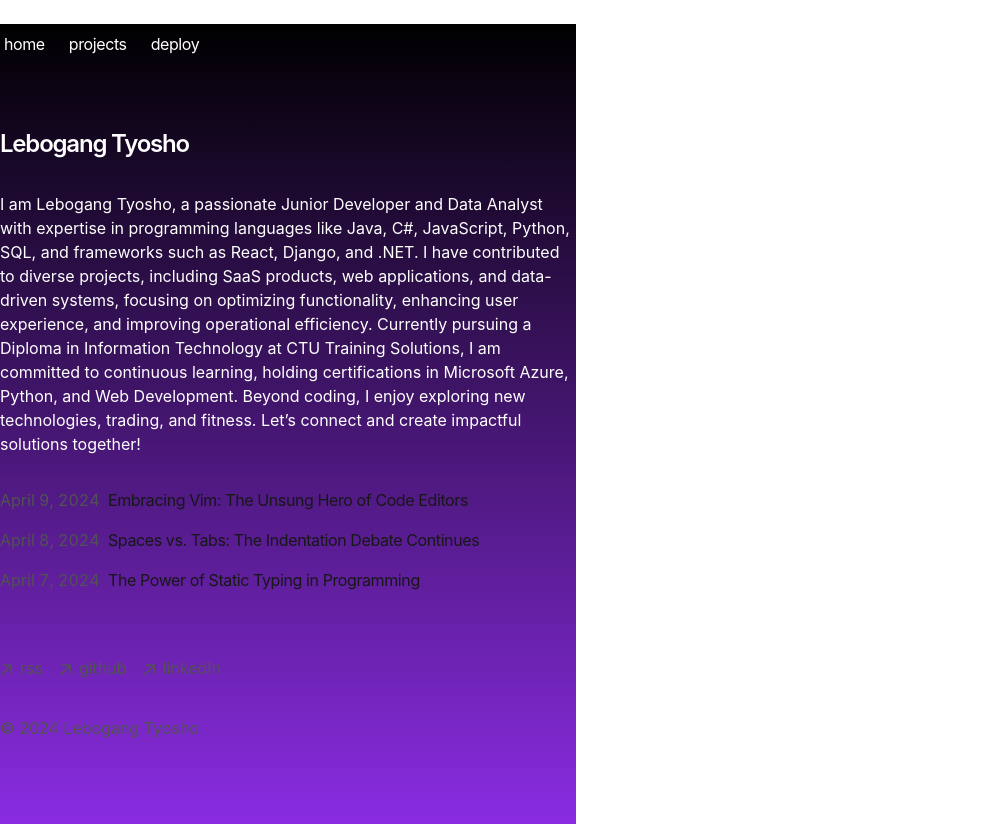
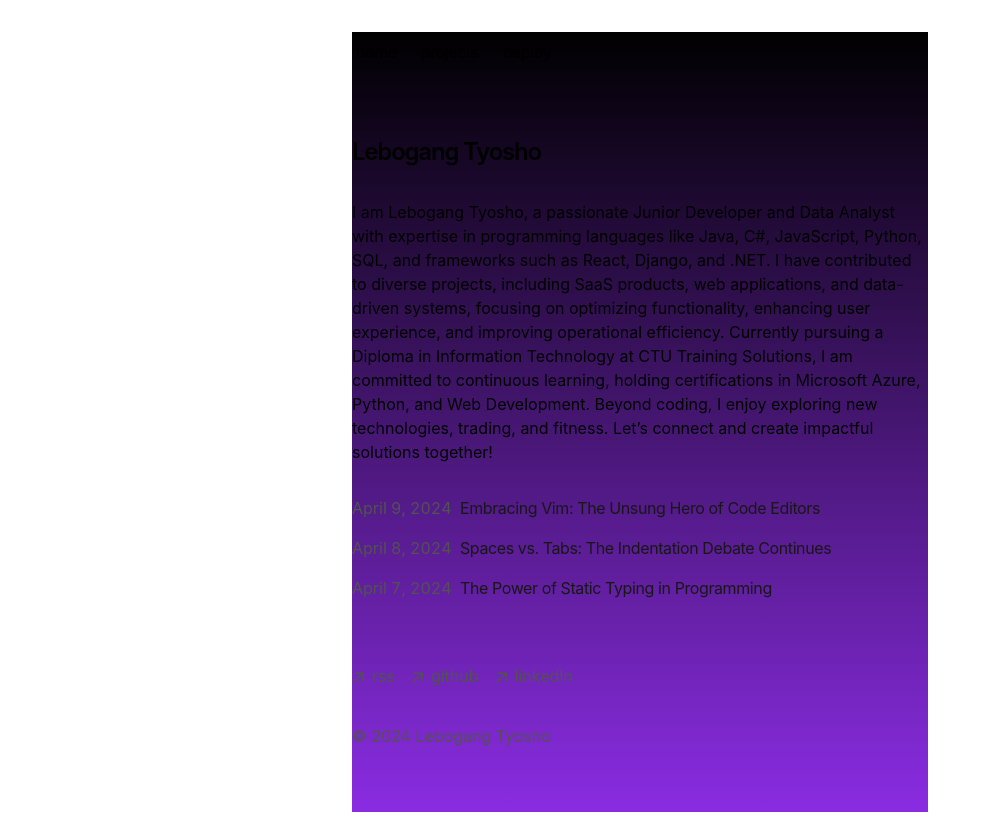
Before and after one commit to kyroxwren/myPortfolio, a Next.js app: page / in a window 1280 px wide. Shown: the whole page, without its empty margins (0-991 px from the left). Built offline with nearby package versions, Linux system fonts and the light colour scheme.

Commit message:
changes #3v4

```diff
--- a/app/global.css
+++ b/app/global.css
@@ -2,9 +2,6 @@
 
 body {
   background: linear-gradient(to bottom, black , #8a2ce2);
-  min-height: 100vh;
-  margin: 0;
-  color: white; /* Optional: Adjust text color for readability */
 }
 
 ::selection {
```
